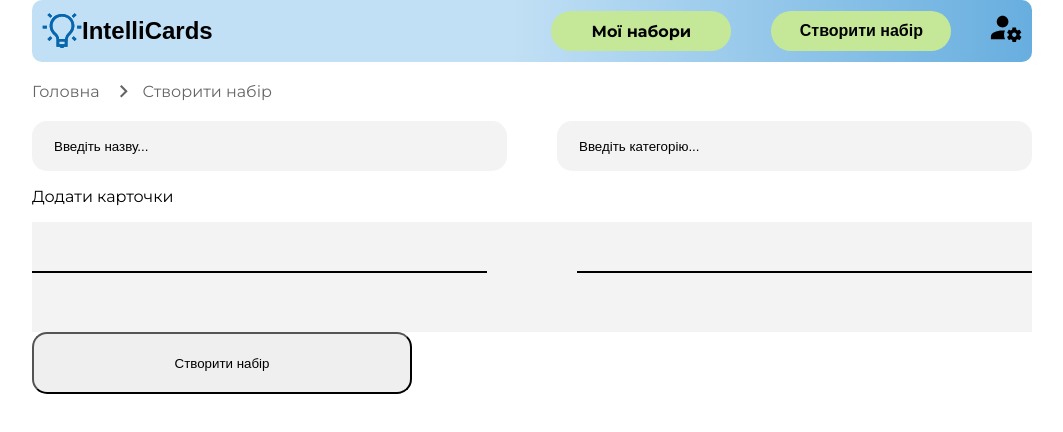
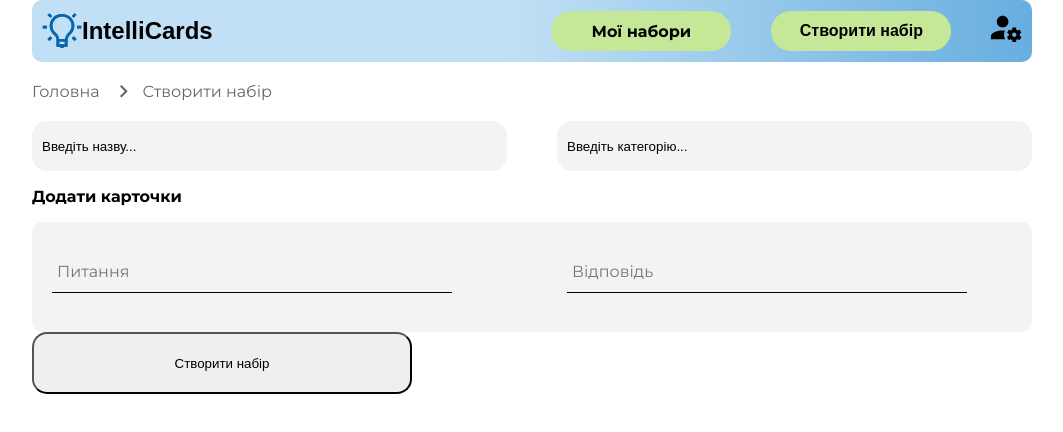
Before and after one commit to DenLehenkyi/IntelliCards, a Next.js app in the folder intellicards/: page /CreateSet in a window 1280 px wide. Shown: the top 432 px of the page, without its empty margins (108-1171 px from the left). Built offline with nearby package versions, Linux system fonts and the light colour scheme.

Commit message:
createSet input fields

```diff
--- a/intellicards/pages/CreateSet.js
+++ b/intellicards/pages/CreateSet.js
@@ -29,8 +29,8 @@ export default function CreateSet() {
       <StyledText>Додати карточки</StyledText>
 
       <StyledQuestionDiv>
-        <QuestionAnswerLine />
-        <QuestionAnswerLine />
+        <StyledCardInput placeholder="Питання"></StyledCardInput>
+        <StyledCardInput placeholder="Відповідь"></StyledCardInput>
       </StyledQuestionDiv>
       <AddSet>Створити набір</AddSet>
     </Center>
@@ -41,45 +41,58 @@ const AddSet = styled.button`
   height: 62px;
   border-radius:15px;
 `;
-const StyledText = styled.p``;
+const StyledText = styled.p`
+  font-weight: bold;
+`;
 const StyledInput = styled.input`
   width: 800px;
   height: 50px;
   border-radius: 15px;
   background-color: #f3f3f3;
   border: none;
+  outline: none;
+  padding-left: 10px;
 
   &::placeholder {
     color: black;
     line-height: 50px;
-    padding-left: 20px;
   }
 `;
 
-const QuestionAnswerLine = styled.input`
-  width: 460px;
-  height: 0.1px;
+const StyledCardInput = styled.input`
+  padding: 20px 5px;
+  width: 400px;
+  font-size: 16px;
+  height: 36px;
+  margin-top: 30px;
   border: none;
-  background-color: black;
-  border: 0.1;
-  margin-bottom: 10px; /* Adjust as needed */
-`;
+  border-bottom: 0.5px solid black;
+  outline: none;
+  margin-left: 20px;
+  background-color: #f3f3f3;
+  &::placeholder {
+    font-family: 'Montserrat', sans-serif;
+    font-size: 16px;
+    padding-bottom: 20px;
+  }
+
+`
+
+
 const StyledDiv = styled.div`
   display: flex;
   align-items: center;
   margin-top: 20px;
   width: 1000px;
   & > ${StyledInput}:first-child {
-    margin-right: 50px; /* Додайте потрібний вам відступ між елементами */
+    margin-right: 50px;
   }
 `;
 const StyledQuestionDiv = styled.div`
   display: flex;
-  align-items: center;
   height: 110px;
   background-color: #f3f3f3;
   width: 1000px;
-  & > ${QuestionAnswerLine}:first-child {
-    margin-right: 90px;
-  }
+  border-radius: 10px;
+  gap: 95px;
 `;
```
Also changed, not shown: intellicards/pages/index.js (+25 -1 lines).
